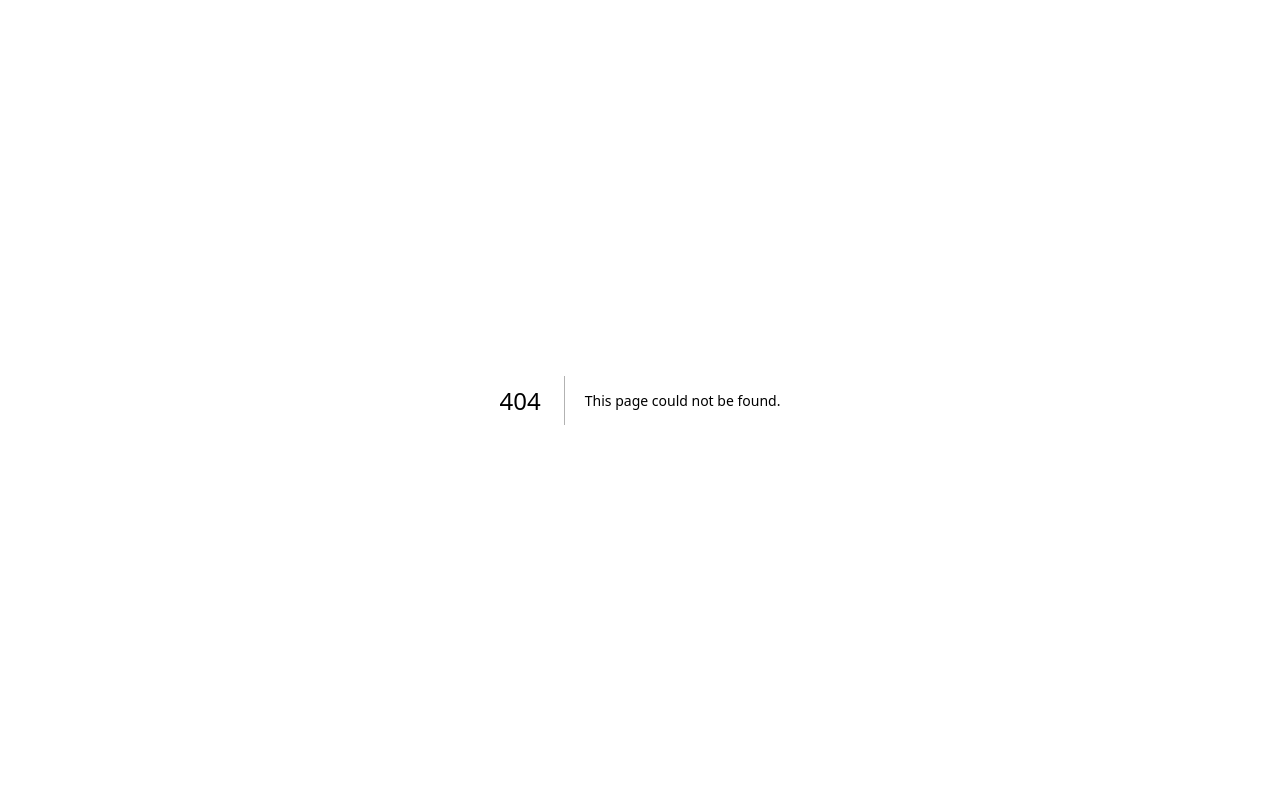
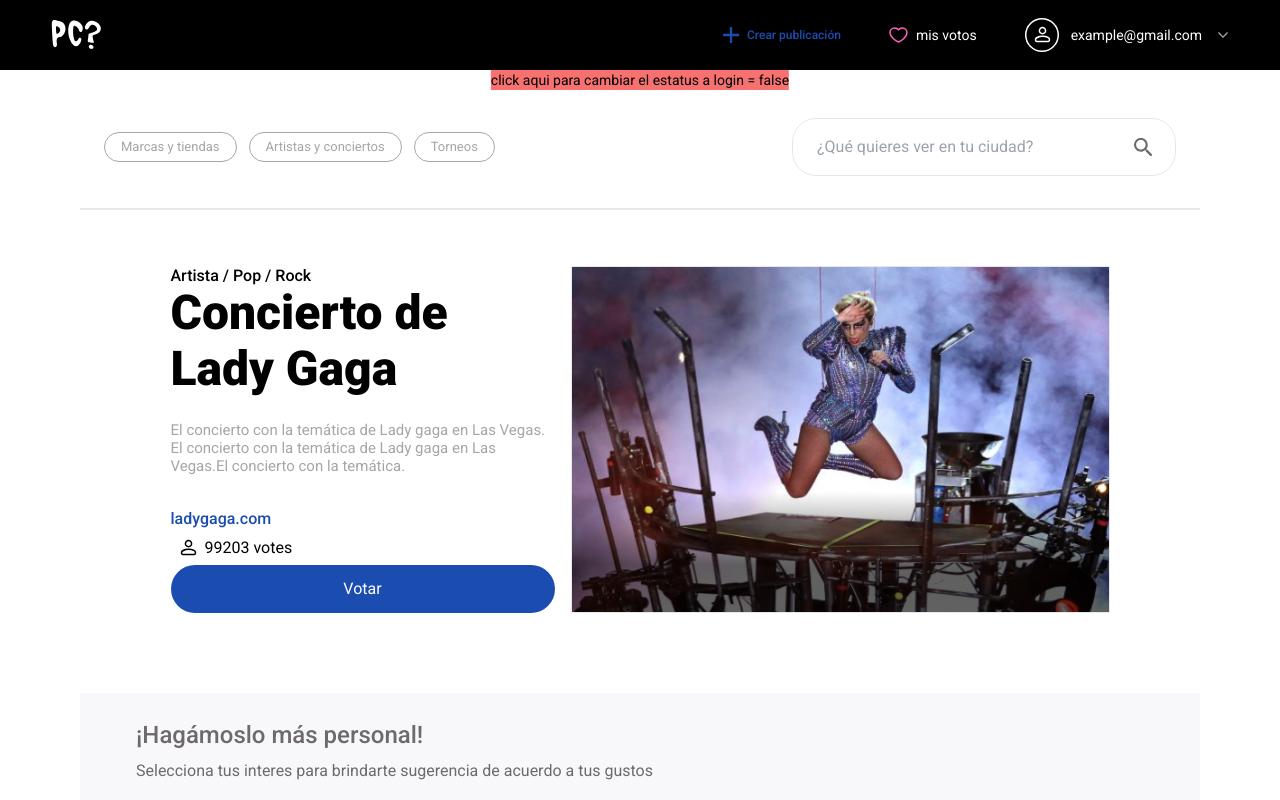
Before and after one commit to diegosisalima/para-cuando-app, a Next.js app: page /detail/1 in a window 1280 px wide. Before the commit this address had no page. Shown: the top 800 px of the page. Built offline with nearby package versions, Linux system fonts and the light colour scheme.

Commit message:
style: page detail

```diff
--- a/components/BtnBlue/BtnBlue.tsx
+++ b/components/BtnBlue/BtnBlue.tsx
@@ -4,7 +4,7 @@
 
 const BtnBlue: React.FC<IBtnBlue> = ({ text }) => {
   return (
-    <button className="bg-app-blue text-white px-5 py-3 rounded-3xl">
+    <button className="bg-app-blue text-white px-5 py-3 rounded-3xl w-full">
       {text}
     </button>
   );
--- /dev/null
+++ b/components/assets/svg/Menu.tsx
@@ -0,0 +1,18 @@
+const Menu = () => {
+  return (
+    <svg
+      width="18"
+      height="12"
+      viewBox="0 0 18 12"
+      fill="none"
+      xmlns="http://www.w3.org/2000/svg"
+    >
+      <path
+        d="M8 12C7.71667 12 7.47933 11.904 7.288 11.712C7.096 11.5207 7 11.2833 7 11C7 10.7167 7.096 10.4793 7.288 10.288C7.47933 10.096 7.71667 10 8 10H10C10.2833 10 10.521 10.096 10.713 10.288C10.9043 10.4793 11 10.7167 11 11C11 11.2833 10.9043 11.5207 10.713 11.712C10.521 11.904 10.2833 12 10 12H8ZM1 2C0.716667 2 0.479333 1.90433 0.288 1.713C0.0960001 1.521 0 1.28333 0 1C0 0.716667 0.0960001 0.479 0.288 0.287C0.479333 0.0956668 0.716667 0 1 0H17C17.2833 0 17.5207 0.0956668 17.712 0.287C17.904 0.479 18 0.716667 18 1C18 1.28333 17.904 1.521 17.712 1.713C17.5207 1.90433 17.2833 2 17 2H1ZM4 7C3.71667 7 3.479 6.904 3.287 6.712C3.09567 6.52067 3 6.28333 3 6C3 5.71667 3.09567 5.479 3.287 5.287C3.479 5.09567 3.71667 5 4 5H14C14.2833 5 14.5207 5.09567 14.712 5.287C14.904 5.479 15 5.71667 15 6C15 6.28333 14.904 6.52067 14.712 6.712C14.5207 6.904 14.2833 7 14 7H4Z"
+        fill="black"
+      />
+    </svg>
+  );
+};
+
+export default Menu;
--- a/components/card/EventCard.tsx
+++ b/components/card/EventCard.tsx
@@ -1,8 +1,10 @@
 import Image from 'next/image';
+import Link from 'next/link';
 import { useState } from 'react';
 import { Heart } from '../assets/svg/Heart';
 import User from '../assets/svg/User';
 interface IEventCardProps {
+  id: number;
   title: string;
   short_description: string;
   votes: number;
@@ -11,6 +13,7 @@
 }
 
 const EventCard: React.FC<IEventCardProps> = ({
+  id,
   title,
   short_description,
   votes,
@@ -28,6 +31,7 @@
       className="h-[454px] bg-white w-[299px] shadow-md
     rounded-lg mb-2 relative"
     >
+      <Link href={`/detail/${id}`}>
         <Image
           className="rounded-tl-2xl rounded-tr-2xl left-[0%] right-[0%] top-[0%] bottom-[47.36%]"
           width={299}
@@ -35,6 +39,7 @@
           src={image}
           alt={title}
         />
+      </Link>
       <Heart
         className="absolute left-[75.25%] right-[7.36%] top-[40.15%] bottom-[44.15%] hover:cursor-pointer"
         isActive={isClicked}
--- a/components/sliders/EventSlider/EventSlider.tsx
+++ b/components/sliders/EventSlider/EventSlider.tsx
@@ -48,6 +48,7 @@
           {events?.map((event) => (
             <SwiperSlide key={event.id}>
               <EventCard
+                id={event.id}
                 title={event.title}
                 short_description={event.short_description}
                 votes={event.votes}
--- a/pages/category/[category_id].tsx
+++ b/pages/category/[category_id].tsx
@@ -1,13 +1,16 @@
+import Link from 'next/link';
 import { useRouter } from 'next/router';
+import { useState } from 'react';
 import { Layout } from '../../components/layout/Layout';
 import { NextPageWithLayout } from '../page';
-/*data*/
-import Link from 'next/link';
-import { useState } from 'react';
+/*components */
 import Input from '../../components/input/Input';
 import Interest from '../../components/interest/Interest';
 import { EventSlider } from '../../components/sliders/EventSlider/EventSlider';
 import Tag from '../../components/tag/Tag';
+/*icos*/
+import Menu from '../../components/assets/svg/Menu';
+/*data*/
 import { categories } from '../../lib/data/categories';
 import { eventsMock } from '../../lib/data/events.mock';
 export const CategoryPage: NextPageWithLayout = () => {
@@ -41,18 +44,7 @@
           className="border-2 p-4 rounded-3xl hover:cursor-pointer md:hidden"
           onClick={() => setIsShow(!isShow)}
         >
-          <svg
-            width="18"
-            height="12"
-            viewBox="0 0 18 12"
-            fill="none"
-            xmlns="http://www.w3.org/2000/svg"
-          >
-            <path
-              d="M8 12C7.71667 12 7.47933 11.904 7.288 11.712C7.096 11.5207 7 11.2833 7 11C7 10.7167 7.096 10.4793 7.288 10.288C7.47933 10.096 7.71667 10 8 10H10C10.2833 10 10.521 10.096 10.713 10.288C10.9043 10.4793 11 10.7167 11 11C11 11.2833 10.9043 11.5207 10.713 11.712C10.521 11.904 10.2833 12 10 12H8ZM1 2C0.716667 2 0.479333 1.90433 0.288 1.713C0.0960001 1.521 0 1.28333 0 1C0 0.716667 0.0960001 0.479 0.288 0.287C0.479333 0.0956668 0.716667 0 1 0H17C17.2833 0 17.5207 0.0956668 17.712 0.287C17.904 0.479 18 0.716667 18 1C18 1.28333 17.904 1.521 17.712 1.713C17.5207 1.90433 17.2833 2 17 2H1ZM4 7C3.71667 7 3.479 6.904 3.287 6.712C3.09567 6.52067 3 6.28333 3 6C3 5.71667 3.09567 5.479 3.287 5.287C3.479 5.09567 3.71667 5 4 5H14C14.2833 5 14.5207 5.09567 14.712 5.287C14.904 5.479 15 5.71667 15 6C15 6.28333 14.904 6.52067 14.712 6.712C14.5207 6.904 14.2833 7 14 7H4Z"
-              fill="black"
-            />
-          </svg>
+          <Menu />
         </div>
         <div
           className={`${
--- /dev/null
+++ b/pages/detail/[detail_id].tsx
@@ -0,0 +1,102 @@
+import Link from 'next/link';
+import { useRouter } from 'next/router';
+import { useState } from 'react';
+import { NextPageWithLayout } from '../page';
+/*icon */
+import Menu from '../../components/assets/svg/Menu';
+/*data */
+import Image from 'next/image';
+import { categories } from '../../lib/data/categories';
+import { eventsMock } from '../../lib/data/events.mock';
+/*components */
+import User from '../../components/assets/svg/User';
+import BtnBlue from '../../components/BtnBlue/BtnBlue';
+import Input from '../../components/input/Input';
+import Interest from '../../components/interest/Interest';
+import { Layout } from '../../components/layout/Layout';
+import { EventSlider } from '../../components/sliders/EventSlider/EventSlider';
+import Tag from '../../components/tag/Tag';
+export const DetailPage: NextPageWithLayout = () => {
+  const [isShow, setIsShow] = useState(false);
+  const router = useRouter();
+  const { detail_id } = router.query;
+  const currentEvent = eventsMock.find(
+    (event) => event.id === Number(detail_id)
+  );
+  console.log(currentEvent);
+  return (
+    <div>
+      <section className=" px-6 flex justify-between items-center py-8 border-b-2 relative app-banner sm:w-full sm:left-0">
+        <div
+          className="border-2 p-4 rounded-3xl hover:cursor-pointer md:hidden"
+          onClick={() => setIsShow(!isShow)}
+        >
+          <Menu />
+        </div>
+        <div
+          className={`${
+            isShow ? 'absolute -bottom-20 flex flex-col gap-1' : 'hidden'
+          }  md:static md:flex md:flex-row justify-between sm:justify-center sm:gap-3 `}
+        >
+          {categories?.map((category) => (
+            <Link key={category.id} href={'/category/' + category.id}>
+              <Tag text={category.name} />
+            </Link>
+          ))}
+        </div>
+        <div className="relative w-96">
+          <Input />
+        </div>
+      </section>
+      <section className="pt-14 pb-20 md:flex gap-4 justify-center">
+        <div className="md:w-96">
+          <p className="app-subtitle-1">Artista / Pop / Rock</p>
+          <h1 className="app-title-1">{currentEvent?.title}</h1>
+          <p className="app-texto-1 text-app-grayDark pt-6 pb-8">
+            {currentEvent?.short_description}
+          </p>
+          <a
+            className="text-app-blue app-subtitle-1"
+            href={currentEvent?.url}
+            rel="noreferrer"
+            target="_blank"
+          >
+            {currentEvent?.url}
+          </a>
+          <div className="flex items-center ">
+            <User stroke="black" />
+            {currentEvent?.votes} votes
+          </div>
+          <div className="hidden w-full md:block">
+            <BtnBlue text="Votar" />
+          </div>
+        </div>
+        <div className="border h-64 md:h-auto md:w-[539px] relative">
+          <Image
+            className="left-[0%] right-[0%] top-[0%] bottom-[47.36%] mx-auto"
+            fill={true}
+            src={currentEvent?.image || ''}
+            alt={currentEvent?.title || 'none'}
+          />
+        </div>
+        <div className="w-full pt-8 md:hidden">
+          <BtnBlue text="Votar" />
+        </div>
+      </section>
+      <Interest />
+      <div className="pt-6 pb-24">
+        <EventSlider
+          title="Recientes"
+          subtitle="Las personas últimanete están hablando de esto"
+          events={eventsMock}
+        />
+      </div>
+    </div>
+  );
+};
+
+DetailPage.getLayout = (page) => {
+  return <Layout>{page}</Layout>;
+};
+
+export default DetailPage;
--- a/pages/profile/config.tsx
+++ b/pages/profile/config.tsx
@@ -50,7 +50,7 @@
           <AddCategory />
           <AddCategory />
         </section>
-        <div className="text-center pt-11 pb-20">
+        <div className="mx-auto pt-11 pb-20 w-44">
           <BtnBlue text="Guardar cambios" />
         </div>
       </section>
--- a/pages/profile/index.tsx
+++ b/pages/profile/index.tsx
@@ -27,38 +27,7 @@
       </section>
       <section className="pt-16 flex flex-col items-center gap-8 sm:flex-row sm:flex-wrap sm:justify-center">
         <EventCard
-          title="Tienda Zara"
-          short_description="Tienda por departamento de marca de ropa y
-accesorios."
-          votes={1345}
-          url="tiendazara.com"
-          image="/mock-event-image.png"
-        />
-        <EventCard
-          title="Tienda Zara"
-          short_description="Tienda por departamento de marca de ropa y
-accesorios."
-          votes={1345}
-          url="tiendazara.com"
-          image="/mock-event-image.png"
-        />
-        <EventCard
-          title="Tienda Zara"
-          short_description="Tienda por departamento de marca de ropa y
-accesorios."
-          votes={1345}
-          url="tiendazara.com"
-          image="/mock-event-image.png"
-        />
-        <EventCard
-          title="Tienda Zara"
-          short_description="Tienda por departamento de marca de ropa y
-accesorios."
-          votes={1345}
-          url="tiendazara.com"
-          image="/mock-event-image.png"
-        />
-        <EventCard
+          id={2}
           title="Tienda Zara"
           short_description="Tienda por departamento de marca de ropa y
 accesorios."
@@ -67,7 +36,7 @@
           image="/mock-event-image.png"
         />
       </section>
-      <div className="w-full text-center pt-20 pb-16">
+      <div className="w-32 mx-auto pt-20 pb-16">
         <BtnBlue text="Ver más" />
       </div>
     </div>
```
Lines whose indentation alone changed are shown as unchanged.
